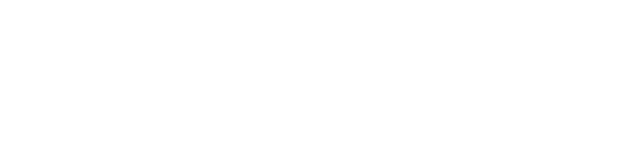
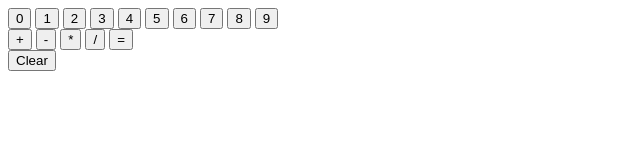
Before and after one commit to OniScrooge/odin-calculator, a plain HTML site: page index.html in a window 1280 px wide. Shown: the whole page, without its empty margins (0-640 px from the left). Drawn offline with Linux system fonts and the light colour scheme.

Commit message:
Add ui buttons
Add for user input

```diff
--- a/index.html
+++ b/index.html
@@ -6,6 +6,28 @@
     <link rel="stylesheet" href="./index.css">
 </head>
 <body>
+    <div id="calculatorContainer">
+        <div id="numberContainer">
+            <button class="number" id="0">0</button>
+            <button class="number" id="1">1</button>
+            <button class="number" id="2">2</button>
+            <button class="number" id="3">3</button>
+            <button class="number" id="4">4</button>
+            <button class="number" id="5">5</button>
+            <button class="number" id="6">6</button>
+            <button class="number" id="7">7</button>
+            <button class="number" id="8">8</button>
+            <button class="number" id="9">9</button>
+        </div>
+        <div id="operatorContainer">
+            <button class="operator" id="+">+</button>
+            <button class="operator" id="-">-</button>
+            <button class="operator" id="*">*</button>
+            <button class="operator" id="/">/</button>
+            <button class="operator" id="=">=</button>
+        </div>
+        <button id="clear">Clear</button>
+    </div>
     <script src="./index.js"></script>
 </body>
 </html>
```
